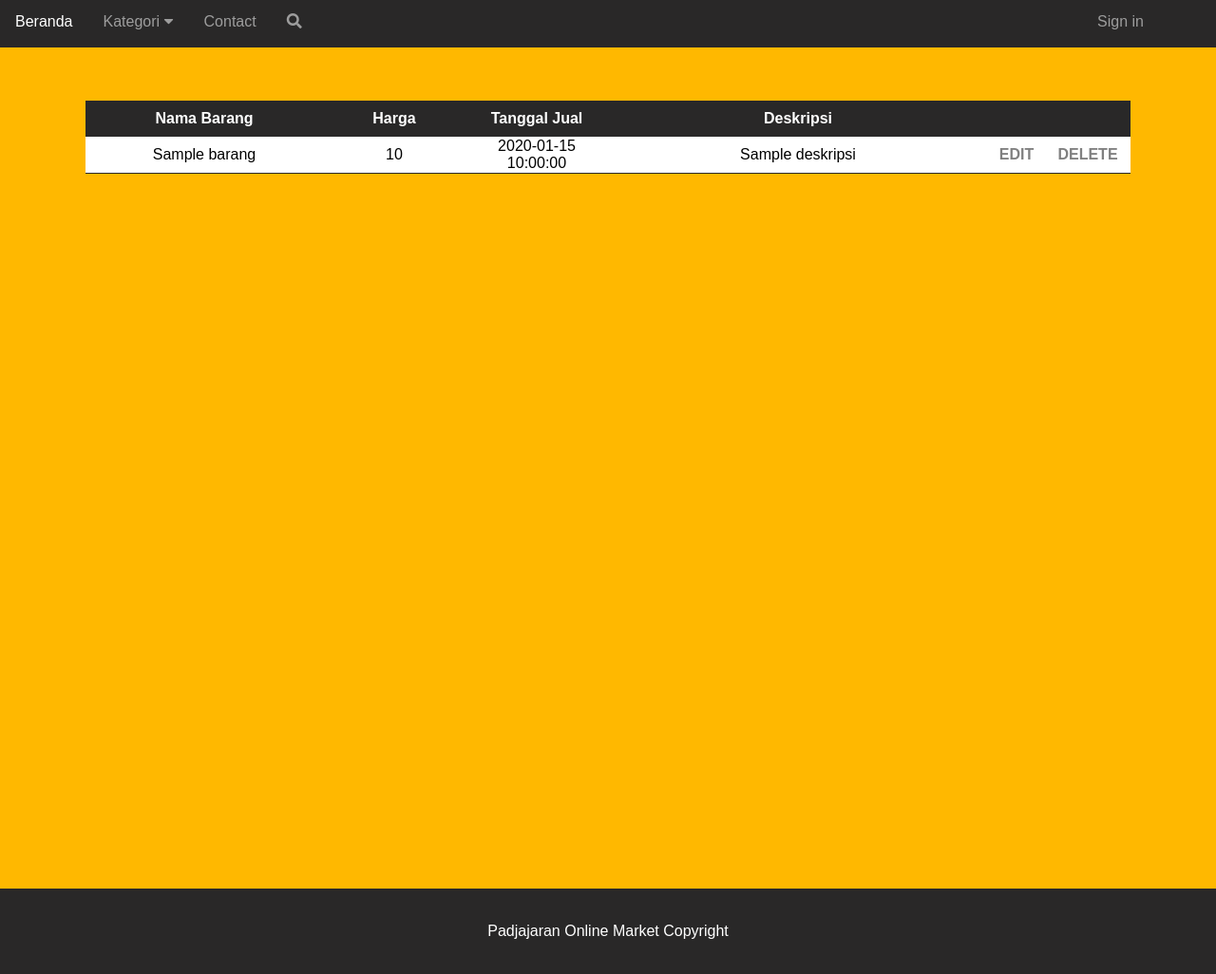
After one commit to fadhlihh/PemrogramanWeb, a CodeIgniter app: the page made by application/views/list_barang.php in a window 1280 px wide. The commit adds this page. Shown: the whole page at 95% size. Run offline with CodeIgniter, Linux system fonts and the light colour scheme; the template is opened without the code that fills it: most values are stand-ins (such as "Sample title", 1, 10 or a date in 2020); data that the repository does not hold is empty.

Commit message:
List Barang User and Delete Barang Added

```diff
--- a/application/config/routes.php
+++ b/application/config/routes.php
@@ -65,3 +65,5 @@ $route['user-signin'] = 'user_controller/signin';
 $route['user-logout'] = 'user_controller/logout';
 $route['user-show'] = 'user_controller/showuser';
 $route['user-update'] = 'user_controller/update_user';
+$route['list-barang'] = 'user_controller/list_barang';
+$route['delete-barang'] = 'product_controller/deleteBarang';
--- a/application/controllers/product_controller.php
+++ b/application/controllers/product_controller.php
@@ -19,5 +19,10 @@
 			$result['barang'] = $this->product_model->showBarangKategori($id);
 			$this->load->view('home',$result);
 		}
+		public function deleteBarang(){
+			$id = $_GET['id'];
+			$this->product_model->delete_barang($id);
+			header("Location: ".base_url()."index.php/list-barang");
+		}
 	}
 ?>
--- a/application/views/account.php
+++ b/application/views/account.php
@@ -27,6 +27,7 @@
 								<tr align="center"><td class="mar-2"><font class="difcolor"><?php echo $usr['login_Terakhir']; ?></font></td></tr>
 								<tr align="center"><td><font class="difcolor"><?php echo $usr['tanggal_Bergabung']; ?></font></td></tr>
 							<tr align="center"><td class="mar-2"><a href="<?php echo base_url();?>index.php/user-jual"><button class="btn-user">Jual Barang</button></a></td></tr>
+							<tr align="center"><td class="mar-1"><a href="<?php echo base_url();?>index.php/list-barang"><button class="btn-user">List Barang</button></a></td></tr>
 							<tr align="center"><td class="mar-1"><a href="<?php echo base_url();?>index.php/user-logout"><button class="btn-user">Log Out</button></a></td></tr>
 						</table>
 					</td>
--- /dev/null
+++ b/application/views/list_barang.php
@@ -0,0 +1,25 @@
+<!DOCTYPE html>
+<html>
+	<head>
+		<link rel="stylesheet" type="text/css" href="<?php echo base_url();?>css/bootstrap-grid.min.css">
+		<link rel="stylesheet" type="text/css" href="<?php echo base_url();?>fonts/font-awesome/css/all.css">
+		<link rel="stylesheet" type="text/css" href="<?php echo base_url();?>css/style.css">
+		<meta charset="utf-8">
+		<meta name="viewport" content="width=device-width, initial-scale=1">
+		<title>List Barang</title>
+	</head>
+	<body>
+		<?php require("navbar.php");?>
+		<div class="content">
+			<center>
+					<table border="0" class="tbl-listbarang">
+						<tr><th width="250vw">Nama Barang</th><th width="150vw">Harga</th><th width="150vw">Tanggal Jual</th><th width="400vw">Deskripsi</th><th colspan="2"></th></tr>
+						<?php foreach($barang as $brg){?>
+						<tr><td><?php echo $brg['nama_barang']; ?></td><td><?php echo $brg['harga']; ?></td><td><?php echo $brg['tanggal_jual']; ?></td><td><?php echo $brg['deskripsi']; ?></td><td width="60vw"><a href="">EDIT</a></td><td width="90vw"><a href="<?php echo base_url();?>index.php/delete-barang?id=<?php echo $brg['id_barang']?>">DELETE</a></td></tr>
+						<?php }?>
+					</table>
+			</center>
+		</div>
+		<?php require("footer.php");?>
+	</body>
+</html>
--- a/application/views/navbar.php
+++ b/application/views/navbar.php
@@ -15,15 +15,21 @@
 		    	</div>
 		  	</div>
 		  	<a href="<?php echo base_url();?>index.php/contact">Contact</a>
+		  	<a href="#"><span class="fas fa-search"></span></a>
 			<div class="navbar-right">
-				<ul>
 					<?php if($this->session->userdata('status')){ ?>
-					<li><a href="<?php echo base_url();?>index.php/user-show"><?php echo $this->session->userdata('name'); ?></a></li>
+					<div class="dropdown">
+						<button class="dropbtn"><span><?php echo $this->session->userdata('name'); ?>
+		      				<i class="fa fa-caret-down"></i></span>
+		    			</button>
+		    			<div class="dropdown-content">
+		    				<a href="<?php echo base_url();?>index.php/user-show">Profile</a>
+		    				<a href="<?php echo base_url();?>index.php/user-logout">Logout</a>
+		    			</div>
+					</div>
 					<?php }else{ ?>
-					<a href="#"><li id="signin">Sign in</li></a>
+					<a href="#" id="signin">Sign in</a>
 					<?php } ?>
-			  		<a href="#"><li><span class="fas fa-search"></span></li></a>
-				</ul>
 			</div>
 		</div>
 	</nav>
--- a/css/style.css
+++ b/css/style.css
@@ -176,6 +176,7 @@ BERANDA
 /*Navbar*/
 .navbar-right{
   float: right;
+  margin-right: 60px;
 }
 
 .navbar-right ul li{
@@ -254,6 +255,9 @@ nav div ul{
 }
 .dropdown:hover .dropdown-content {
   	display: block;
+}
+.navbar-right .dropdown{
+  margin-right: 20px;
 }
 
 /*For Sign In*/
@@ -370,6 +374,7 @@ input,select{
 }
 .panel-body {
   padding: 15px;
+  max-height: 280px;
 }
 .panel-heading {
   padding: 10px 15px;
@@ -383,6 +388,11 @@ input,select{
   border-top: 1px solid #ddd;
   border-bottom-right-radius: 3px;
   border-bottom-left-radius: 3px;
+}
+
+.panel-body img{
+  max-height: 18vw;
+  min-height: 18vw;
 }
 
 /***********
@@ -449,6 +459,34 @@ PAGE CONTACT
 	text-align: center;
 }
 
+/****************
+PAGE LIST BARANG
+*****************/
+
+.tbl-listbarang{
+  border-collapse: collapse;
+}
+.tbl-listbarang tr th{
+  text-align: center;
+  background-color: #292828;
+  color:#fff;
+  height: 3vw;
+}
+.tbl-listbarang tr td{
+  vertical-align: middle;
+  text-align: center;
+  background-color: #fff;
+  color:#000;
+  border-bottom: 1px solid #292828;
+}
+.tbl-listbarang tr td a{
+  color: #808080;
+  font-weight: bolder;
+}
+.tbl-listbarang tr td a:hover{
+  color:red;
+}
+
 footer{
 	margin-top: 30px;
 	background-color: #292828;
```
Also changed, not shown: application/controllers/user_controller.php (+7 -1 lines), application/models/product_model.php (+15 -2 lines).
